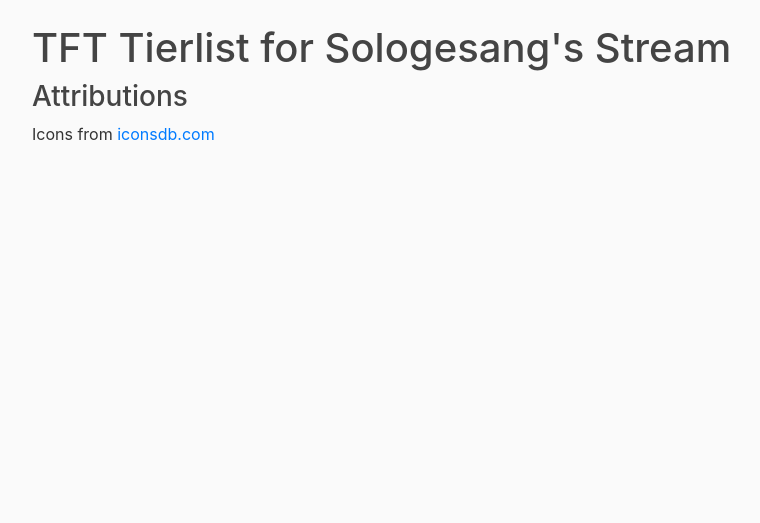
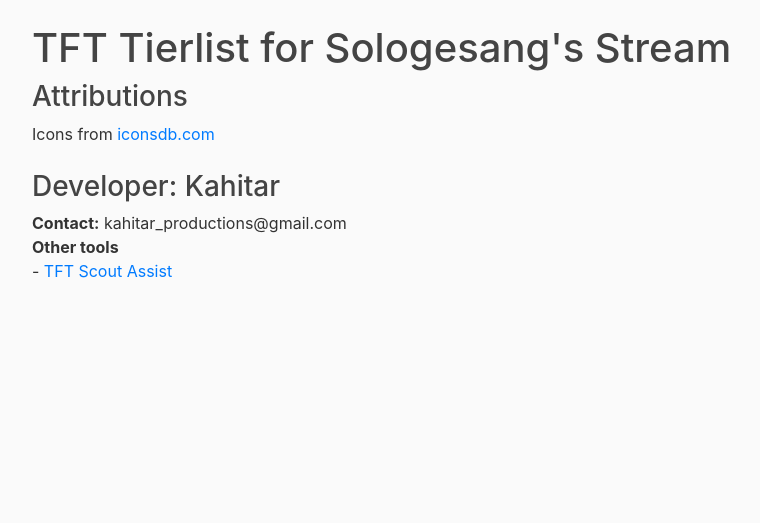
Before and after one commit to Kahitar/TFTTierlist, a Flask app: page /about in a window 1280 px wide. Shown: the part 56-579 px from the top of the page, without its empty margins (53-813 px from the left). Run offline with Flask 2, Linux system fonts and the light colour scheme; some libraries are stand-ins or nearby versions.

Commit message:
Developer information

```diff
--- a/tierlist/templates/about.html
+++ b/tierlist/templates/about.html
@@ -3,4 +3,14 @@
 	<h1>TFT Tierlist for Sologesang's Stream</h1>
     <h3>Attributions</h3>
     Icons from <a href="https://www.iconsdb.com/">iconsdb.com</a>
+
+    </br></br>
+    <h3>Developer: Kahitar</h3>
+    <b>Contact:</b> kahitar_productions@gmail.com
+
+    </br>
+    <b>Other tools</b></br>
+    - <a href="https://github.com/Kahitar/TFTScoutAssist">TFT Scout Assist</a>
+
+
 {% endblock content %}
```
Also changed, not shown: tierlist/site.db.
